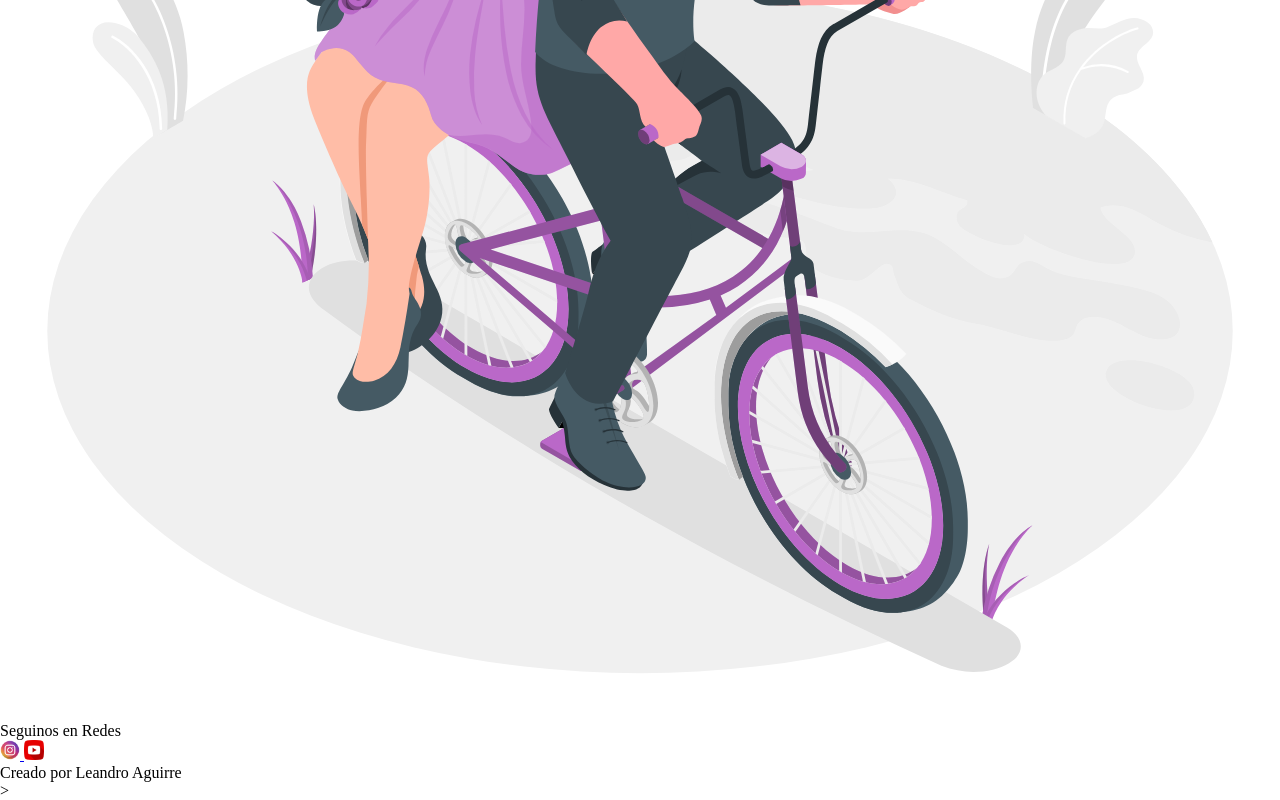
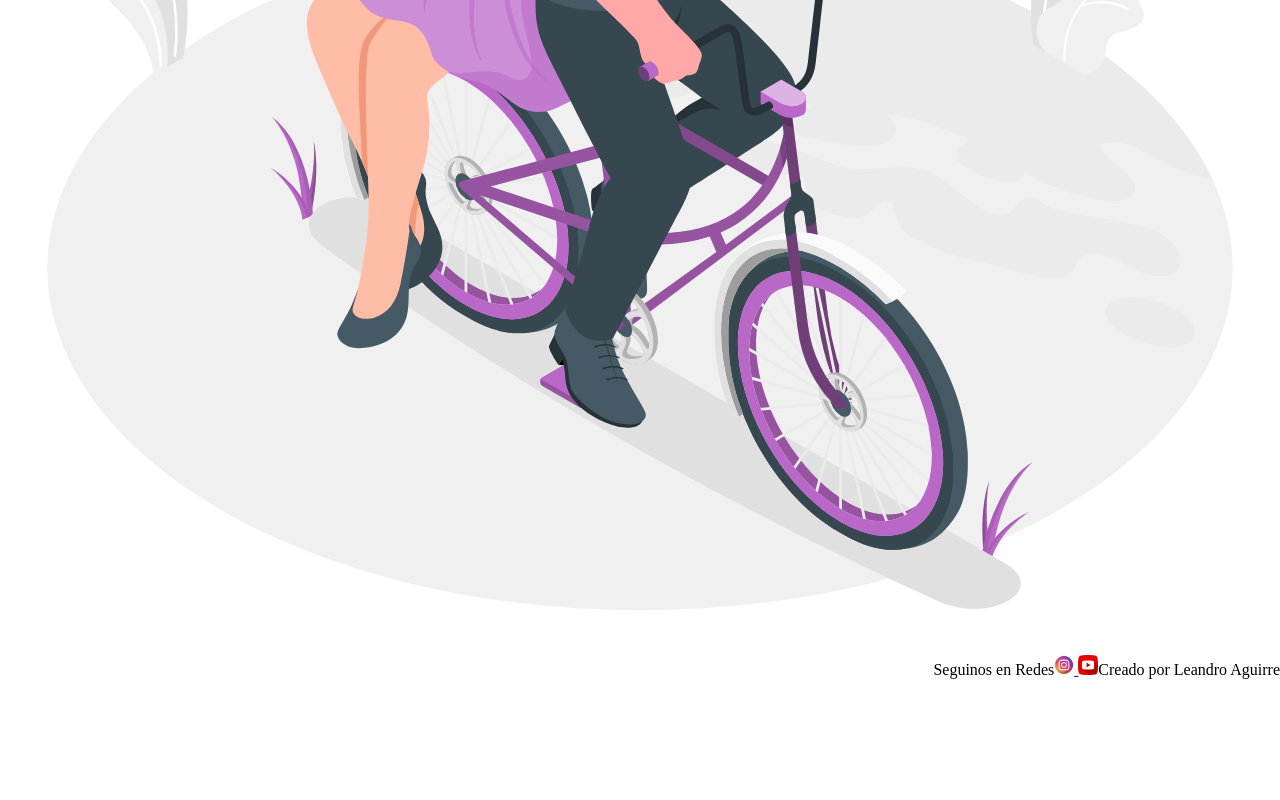
Before and after one commit to Leandroaguirre87/Proyecto-Aguirre-Leandro, a website: page index.html in a window 1280 px wide. Shown: the part 819-1619 px from the top of the page. After the commit the page ends 1498 px from the top, so only its background shows below. Drawn offline with Linux system fonts and the light colour scheme.

Commit message:
se agrego los mixins

```diff
--- a/index.html
+++ b/index.html
@@ -61,16 +61,13 @@
             src="imagenes/instagram.png"
             alt="instagram"
             height="20"
-            width="20"
-          />
-        </a>
+            width="20"/>
         <a href="http://www.youtube.com/anabikes"
           ><img src="imagenes/youtube.png" alt="youtube" height="20" width="20"
         /></a>
       </div>
       <div>Creado por Leandro Aguirre</div>
     </footer>
-
-    ></script>
+</script>
   </body>
 </html>
--- a/scss/style.scss
+++ b/scss/style.scss
@@ -10,5 +10,9 @@
 }
 
 section {
-  @include flexCenter;
+  @include flexEnd(center);
 }
+
+footer {
+  @include flexEnd(End);
+}
```
Also changed, not shown: css/style.css, 1 other file.
